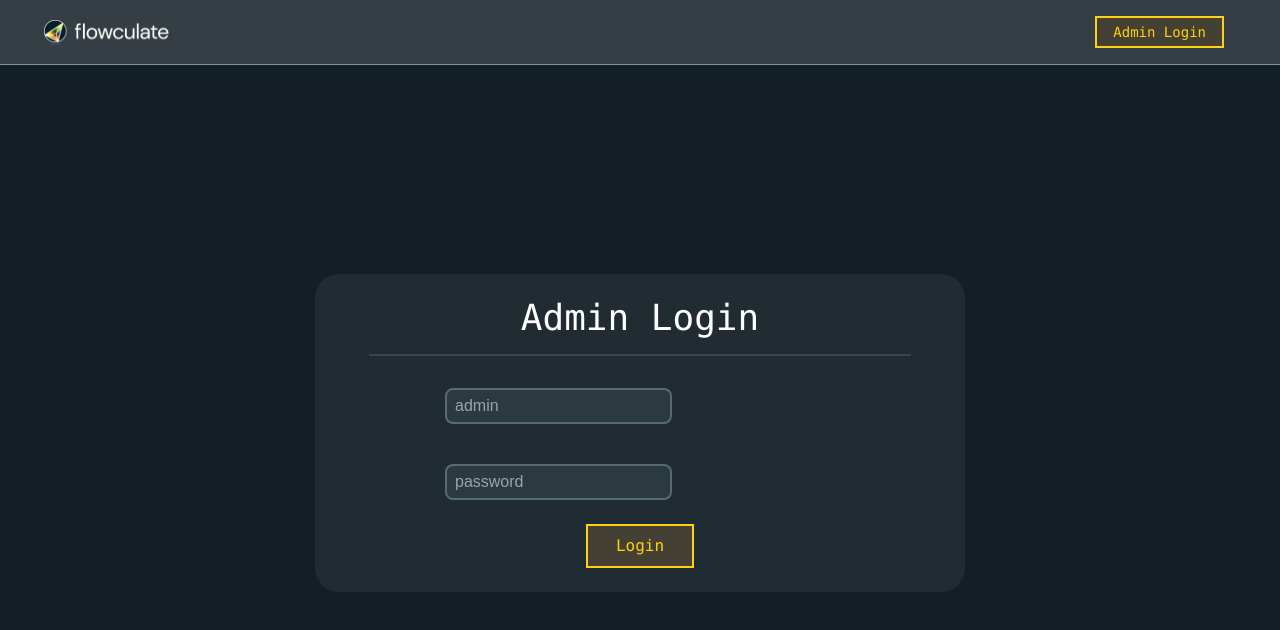
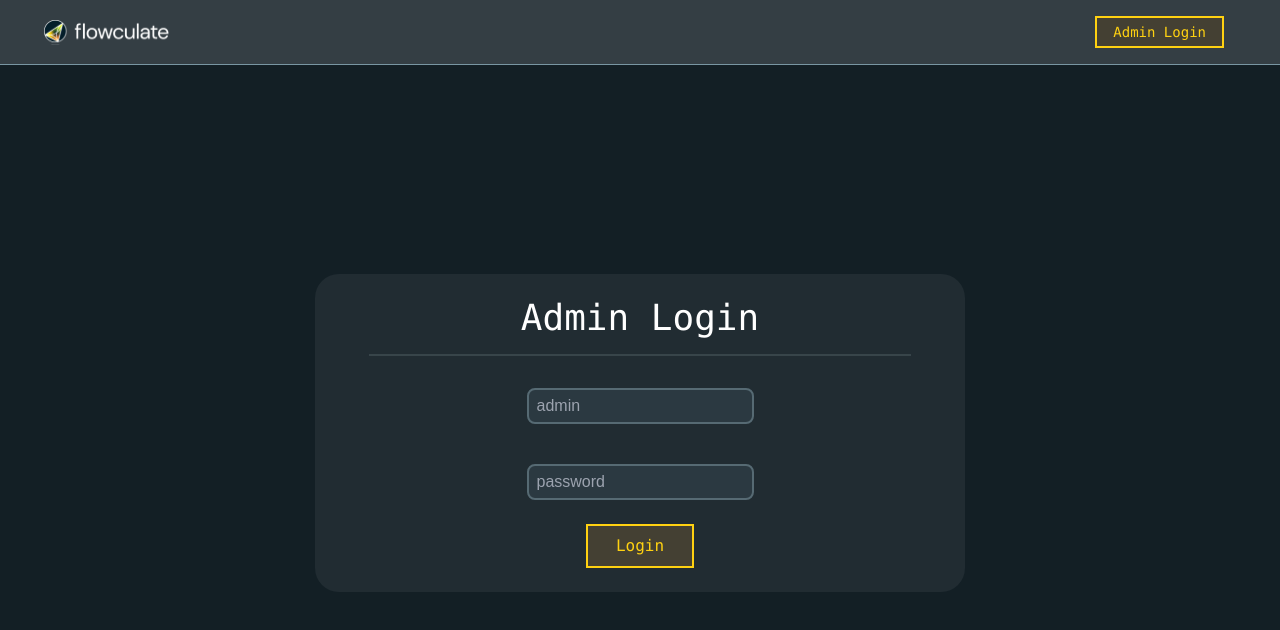
Before and after one commit to TobiasL98/Onlineumfragetool-Teamprojekt-2024, a Next.js app: page /login in a window 1280 px wide. Shown: the top 630 px of the page. Built offline with nearby package versions, Linux system fonts and the light colour scheme.

Commit message:
fix admin login layout

```diff
--- a/src/app/(admin)/login/page.tsx
+++ b/src/app/(admin)/login/page.tsx
@@ -9,7 +9,11 @@ export default function Page() {
 			<Headline className="mt-2 w-full grow">
 				<h1 className="text-4xl font-medium">Admin Login </h1>
 			</Headline>
-			<form className="mt-4 w-3/5 flex-grow" name="login" id="login">
+			<form
+				className="mt-4 flex w-3/5 flex-grow flex-col items-center"
+				name="login"
+				id="login"
+			>
 				<Input className="mb-4 px-2 py-1" placeholder="admin" />
 				<br></br>
 				<Input placeholder="password" className="px-2 py-1" />
```
